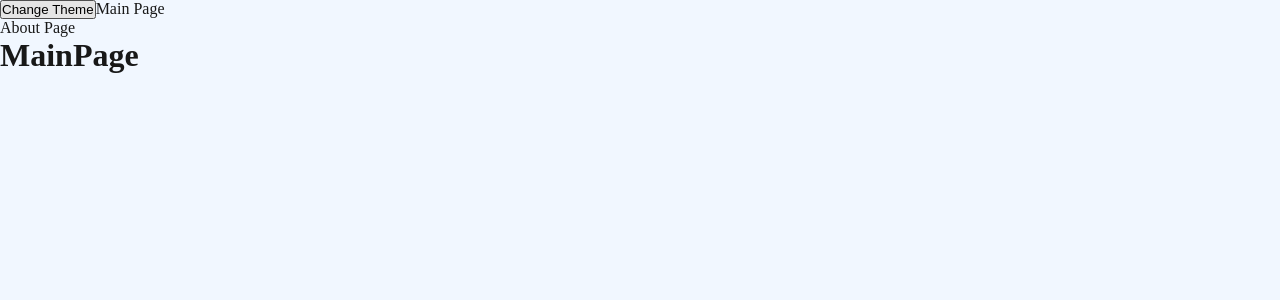
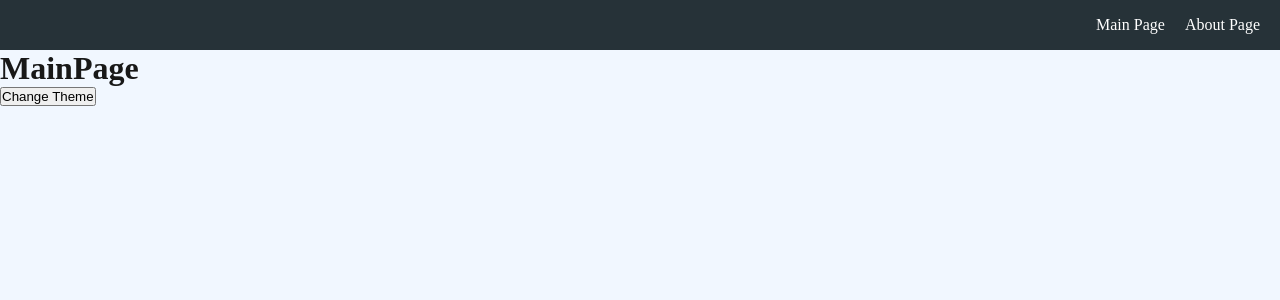
Before and after one commit to ButikovAndrey/project-u, a React app: page / in a window 1280 px wide. Shown: the top 300 px of the page. Built offline with nearby package versions, Linux system fonts and the light colour scheme.

Commit message:
2-2 rearranged nav bar

```diff
--- a/src/app/App.tsx
+++ b/src/app/App.tsx
@@ -1,11 +1,8 @@
 import './styles/index.scss';
-import {Link, Route, Routes} from "react-router-dom";
-import {Suspense} from 'react';
 import {classNames} from "shared/lib/classNames/classNames";
 import {useTheme} from "shared/providers/themeProvider";
-import {MainPage} from "pages/MainPage";
-import {AboutPage} from "pages/AboutPage";
 import {AppRouter} from "app/provider/router";
+import {NavBar} from "widgets/NavBar";
 
 
 export const App = () => {
@@ -14,11 +11,9 @@ export const App = () => {
 
     return (
         <div className={classNames('app', [theme])}>
+            <NavBar/>
+            <AppRouter/>
             <button onClick={toggleTheme} >Change Theme</button>
-            <Link to={'/'}>Main Page</Link>
-            <br/>
-            <Link to={'/about'}>About Page</Link>
-            <AppRouter/>
         </div>
     )
 }
--- a/src/app/styles/themes/dark.scss
+++ b/src/app/styles/themes/dark.scss
@@ -1,6 +1,9 @@
 .app.dark {
   --bg-color: #263238;
+  --bg-color-inverted: #f1f7ff;
 
   --primary-color: #FFFFFF;
+  --primary-color-inverted: #181818;
+
   --secondary-color: #B0BEC5;
 }
--- a/src/app/styles/themes/light.scss
+++ b/src/app/styles/themes/light.scss
@@ -1,6 +1,9 @@
 .app.light {
   --bg-color: #f1f7ff;
+  --bg-color-inverted: #263238;
 
   --primary-color: #181818;
+  --primary-color-inverted: #FFFFFF;
+
   --secondary-color: #3c4346;
 }
--- a/src/app/styles/variables/global.scss
+++ b/src/app/styles/variables/global.scss
@@ -11,4 +11,7 @@
   --font-size-l: 24px;
   --font-line-l: 32px;
   --font-l: var(--font-size-l) / var(--font-line-l) / var(--font-family-maim);
+
+  //NavBar height
+  --navbar-height: 50px;
 }
--- a/src/shared/lib/classNames/classNames.ts
+++ b/src/shared/lib/classNames/classNames.ts
@@ -1,10 +1,10 @@
 type Mods = Record<string, boolean|string>;
 
 
-export const classNames = (cls: string, additional: string[] = [''], mods: Mods = {}): string => {
+export const classNames = (cls: string, additional: string[] = [], mods: Mods = {}): string => {
     return [
         cls,
-        ...additional,
+        ...additional.filter(Boolean),
         ...Object.entries(mods)
             .filter(([_, value])=>Boolean(value))
             .map(([className, _])=>className)
--- /dev/null
+++ b/src/shared/ui/AppLink/AppLink.tsx
@@ -0,0 +1,19 @@
+import {Link, LinkProps} from "react-router-dom";
+import {FC} from "react";
+
+interface AppLinkProps extends LinkProps{
+    extraClassName?: string;
+
+}
+
+export const AppLink: FC<AppLinkProps> = ({extraClassName, to, children, ...rest}) => {
+    return (
+        <Link
+            to={ to }
+            className={extraClassName}
+            {...rest}
+        >
+            {children}
+        </Link>
+    );
+};
--- /dev/null
+++ b/src/widgets/NavBar/index.ts
@@ -0,0 +1,3 @@
+import {NavBar} from "./ui/NavBar";
+
+export {NavBar};
--- /dev/null
+++ b/src/widgets/NavBar/ui/NavBar.module.scss
@@ -0,0 +1,22 @@
+.NavBar {
+  width: 100%;
+  height: var(--navbar-height);
+  background: var(--bg-color-inverted);
+  display: flex;
+  align-items: center;
+  padding: 20px;
+  justify-content: flex-start;
+}
+
+.linksBlock {
+  margin-left: auto;
+}
+
+.link {
+  font: var(--font-m);
+  color: var(--primary-color-inverted);
+}
+
+.link:not(:last-child) {
+  margin-right: 20px;
+}
--- /dev/null
+++ b/src/widgets/NavBar/ui/NavBar.tsx
@@ -0,0 +1,20 @@
+import React from 'react';
+import {classNames} from "shared/lib/classNames/classNames";
+import styles from './NavBar.module.scss';
+import {AppLink} from "shared/ui/AppLink/AppLink";
+
+interface NavBarProps {
+    className?: string;
+
+}
+
+export const NavBar = ({className}: NavBarProps) => {
+    return (
+        <div className={classNames(styles.NavBar, [className])}>
+            <div className={styles.linksBlock}>
+                <AppLink className={styles.link} to={'/'}>Main Page</AppLink>
+                <AppLink className={styles.link} to={'/about'}>About Page</AppLink>
+            </div>
+        </div>
+    );
+};
```
